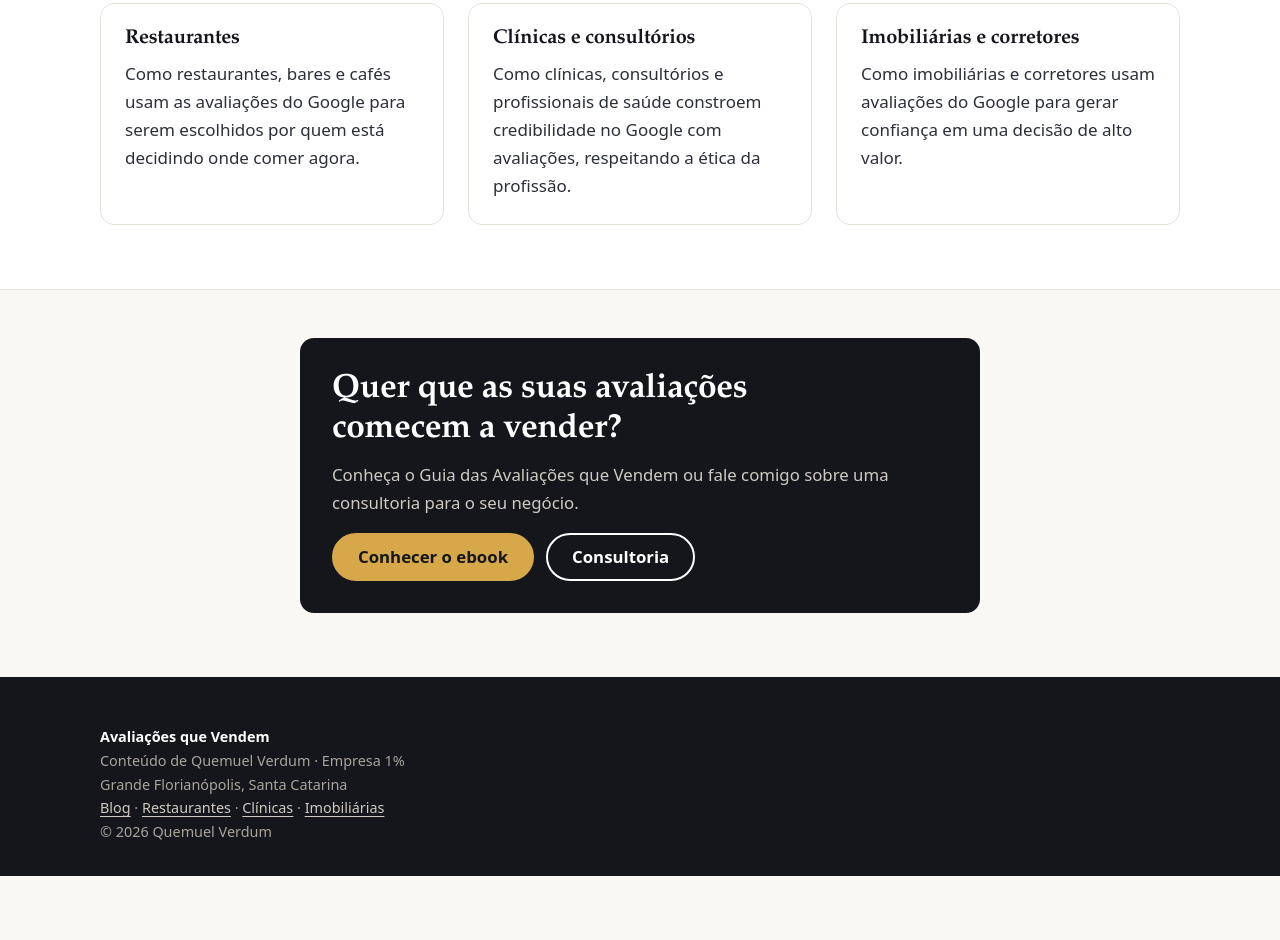
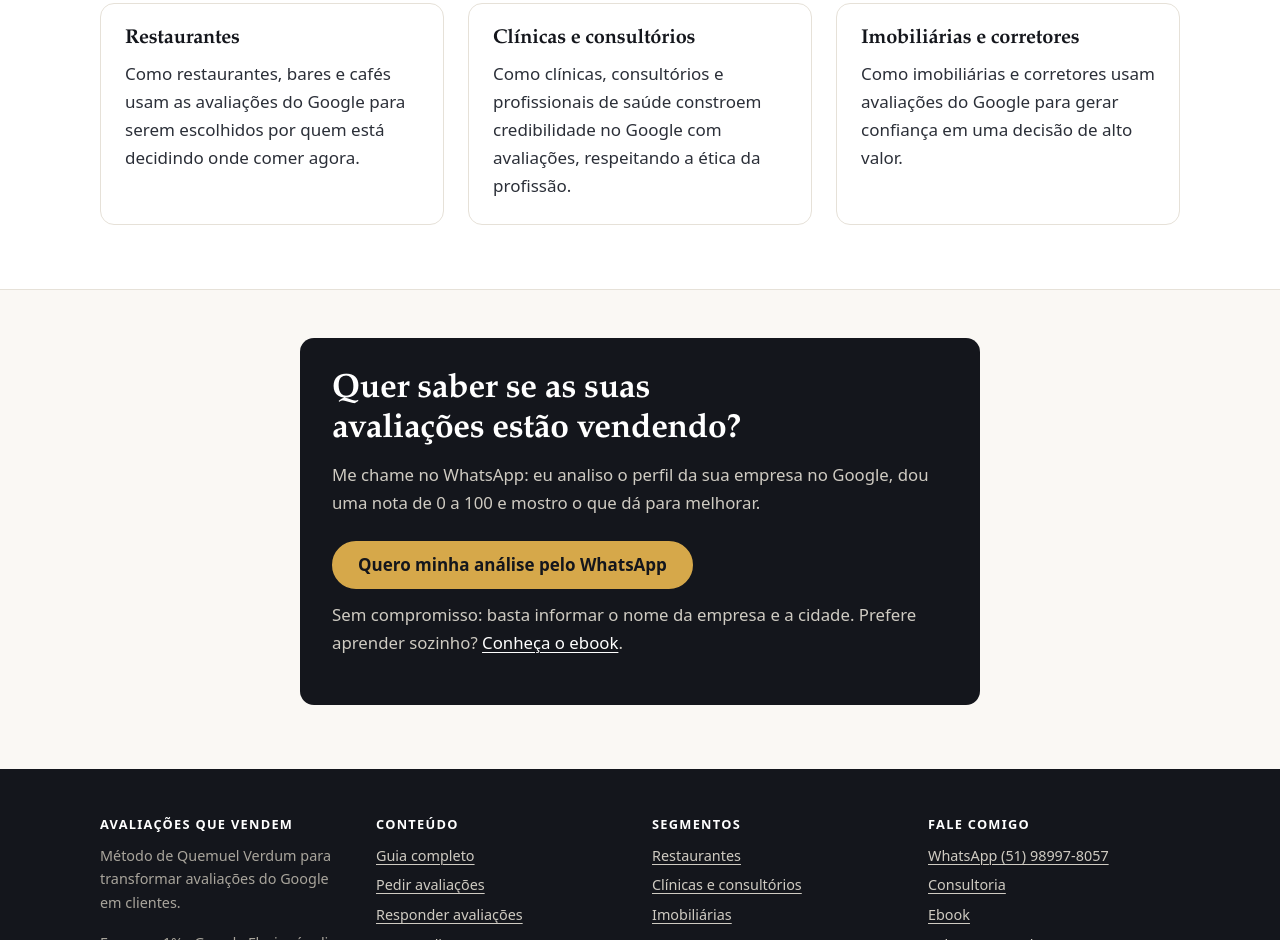
Before and after one commit to souquemuel/avaliacoes, an Astro site: page / in a window 1280 px wide. Shown: the part 1860-2800 px from the top of the page. Before the commit the page ends 2736 px from the top, so only its background shows below. Built offline with nearby package versions, Linux system fonts and the light colour scheme; Astro itself is replaced by a stand-in of ours.

Commit message:
Layouts: SEO, trilha, CTA de WhatsApp e artigo

```diff
--- a/src/layouts/Base.astro
+++ b/src/layouts/Base.astro
@@ -2,17 +2,23 @@
 import '../global.css';
 import { SITE } from '../config';
 
+export interface ItemTrilha { nome: string; url?: string }
 interface Props {
   titulo: string;
   descricao?: string;
   tipo?: 'website' | 'article';
   schema?: Record<string, unknown>[];
   semIndex?: boolean;
+  trilha?: ItemTrilha[];
+  imagem?: string;
+  trilhaVisivel?: boolean;
 }
 
-const { titulo, descricao = SITE.descricao, tipo = 'website', schema = [], semIndex = false } = Astro.props;
+const { titulo, descricao = SITE.descricao, tipo = 'website', schema = [], semIndex = false, trilha = [], imagem = '/og.png', trilhaVisivel = true } = Astro.props;
 const canonical = new URL(Astro.url.pathname, SITE.url).href;
-const tituloCompleto = titulo === SITE.nome ? titulo : `${titulo} | ${SITE.nome}`;
+const comMarca = `${titulo} | ${SITE.nome}`;
+const tituloCompleto = titulo.includes(SITE.nome) || comMarca.length > 62 ? titulo : comMarca;
+const imagemAbs = new URL(imagem, SITE.url).href;
 const caminho = Astro.url.pathname;
 
 const organizacao = {
@@ -20,20 +26,34 @@ const organizacao = {
   '@type': 'Organization',
   '@id': `${SITE.url}/#organizacao`,
   name: SITE.nome,
-  url: SITE.url,
+  alternateName: SITE.marca,
+  url: `${SITE.url}/`,
   logo: `${SITE.url}/favicon.svg`,
+  description: SITE.descricao,
   founder: { '@id': `${SITE.url}/sobre/#quemuel` },
+  areaServed: 'BR',
+  contactPoint: { '@type': 'ContactPoint', contactType: 'customer service', telephone: '+55-51-98997-8057', availableLanguage: 'pt-BR' },
   ...(SITE.perfis.length ? { sameAs: SITE.perfis } : {}),
 };
-const dados = [organizacao, ...schema];
+const dados: Record<string, unknown>[] = [organizacao, ...schema];
+if (trilha.length) {
+  dados.push({
+    '@context': 'https://schema.org',
+    '@type': 'BreadcrumbList',
+    itemListElement: [{ nome: 'Início', url: '/' }, ...trilha].map((t, i) => ({
+      '@type': 'ListItem', position: i + 1, name: t.nome, ...(t.url ? { item: new URL(t.url, SITE.url).href } : { item: canonical }),
+    })),
+  });
+}
 
 const menu = [
+  { href: '/avaliacoes-no-google/', rotulo: 'Guia completo' },
   { href: '/blog/', rotulo: 'Blog' },
-  { href: '/blog/guia-completo-avaliacoes-google/', rotulo: 'Guia completo' },
+  { href: '/avaliacoes-para/', rotulo: 'Segmentos' },
   { href: '/ebook/', rotulo: 'Ebook' },
-  { href: '/consultoria/', rotulo: 'Consultoria' },
   { href: '/sobre/', rotulo: 'Sobre' },
 ];
+const ativo = (href: string) => caminho === href || (href !== '/blog/' && caminho.startsWith(href)) || (href === '/blog/' && caminho === '/blog/');
 ---
 <!doctype html>
 <html lang="pt-BR">
@@ -43,49 +63,92 @@ const menu = [
     <title>{tituloCompleto}</title>
     <meta name="description" content={descricao} />
     <link rel="canonical" href={canonical} />
-    {semIndex && <meta name="robots" content="noindex" />}
+    <meta name="robots" content={semIndex ? 'noindex, follow' : 'index, follow, max-image-preview:large, max-snippet:-1'} />
+    <meta name="author" content={SITE.autor} />
     <link rel="icon" href="/favicon.svg" type="image/svg+xml" />
     <link rel="sitemap" href="/sitemap.xml" />
+    <link rel="alternate" type="application/rss+xml" title={SITE.nome} href="/rss.xml" />
     <meta name="theme-color" content="#14161c" />
     <meta property="og:type" content={tipo} />
     <meta property="og:locale" content="pt_BR" />
     <meta property="og:site_name" content={SITE.nome} />
-    <meta property="og:title" content={tituloCompleto} />
+    <meta property="og:title" content={titulo} />
     <meta property="og:description" content={descricao} />
     <meta property="og:url" content={canonical} />
-    <meta name="twitter:card" content="summary" />
+    <meta property="og:image" content={imagemAbs} />
+    <meta property="og:image:width" content="1200" />
+    <meta property="og:image:height" content="630" />
+    <meta name="twitter:card" content="summary_large_image" />
+    <meta name="twitter:image" content={imagemAbs} />
     <script type="application/ld+json" set:html={JSON.stringify(dados)} />
   </head>
   <body>
     <a class="pular" href="#conteudo">Pular para o conteúdo</a>
     <header class="topo">
       <div class="container">
-        <a class="logo" href="/">
-          <svg width="26" height="26" viewBox="0 0 64 64" aria-hidden="true"><path d="M32 6l7.6 15.4 17 2.5-12.3 12 2.9 16.9L32 44.8l-15.2 8 2.9-16.9-12.3-12 17-2.5z" fill="#c9a24a"/></svg>
+        <a class="logo" href="/" aria-label="Avaliações que Vendem, página inicial">
+          <svg width="24" height="24" viewBox="0 0 64 64" aria-hidden="true"><path d="M32 6l7.6 15.4 17 2.5-12.3 12 2.9 16.9L32 44.8l-15.2 8 2.9-16.9-12.3-12 17-2.5z" fill="#d6a84a"/></svg>
           <span class="logo-texto">Avaliações <span>que Vendem</span></span>
         </a>
+        <a class="cta-mobile" href="/consultoria/">Consultoria</a>
         <nav class="menu" aria-label="Menu principal">
           {menu.map((item) => (
-            <a href={item.href} aria-current={caminho === item.href ? 'page' : undefined}>{item.rotulo}</a>
+            <a href={item.href} aria-current={ativo(item.href) ? 'page' : undefined}>{item.rotulo}</a>
           ))}
+          <a class="menu-cta" href="/consultoria/" aria-current={caminho === '/consultoria/' ? 'page' : undefined}>Consultoria</a>
         </nav>
       </div>
     </header>
     <main id="conteudo">
+      {trilha.length > 0 && trilhaVisivel && (
+        <div class="container" style="padding-top:24px">
+          <nav class="trilha" aria-label="Você está em">
+            <ol>
+              <li><a href="/">Início</a></li>
+              {trilha.map((t) => <li>{t.url ? <a href={t.url}>{t.nome}</a> : <span aria-current="page">{t.nome}</span>}</li>)}
+            </ol>
+          </nav>
+        </div>
+      )}
       <slot />
     </main>
     <footer class="rodape">
       <div class="container">
-        <div>
-          <strong style="color:#fff">{SITE.nome}</strong><br />
-          Conteúdo de {SITE.autor} · {SITE.marca}<br />
-          {SITE.regiao}
+        <div class="colunas">
+          <div>
+            <h2>{SITE.nome}</h2>
+            <p>Método de {SITE.autor} para transformar avaliações do Google em clientes.</p>
+            <p>{SITE.marca} · {SITE.regiao}</p>
+          </div>
+          <nav aria-label="Conteúdo">
+            <h2>Conteúdo</h2>
+            <ul>
+              <li><a href="/avaliacoes-no-google/">Guia completo</a></li>
+              <li><a href="/avaliacoes-no-google/pedir/">Pedir avaliações</a></li>
+              <li><a href="/avaliacoes-no-google/responder/">Responder avaliações</a></li>
+              <li><a href="/avaliacoes-no-google/usar/">Usar avaliações</a></li>
+              <li><a href="/blog/">Todos os artigos</a></li>
+            </ul>
+          </nav>
+          <nav aria-label="Segmentos">
+            <h2>Segmentos</h2>
+            <ul>
+              <li><a href="/avaliacoes-para/restaurantes/">Restaurantes</a></li>
+              <li><a href="/avaliacoes-para/clinicas/">Clínicas e consultórios</a></li>
+              <li><a href="/avaliacoes-para/imobiliarias/">Imobiliárias</a></li>
+            </ul>
+          </nav>
+          <div>
+            <h2>Fale comigo</h2>
+            <ul>
+              <li><a href={SITE.whatsapp.geral} rel="noopener">WhatsApp {SITE.whatsappExibicao}</a></li>
+              <li><a href="/consultoria/">Consultoria</a></li>
+              <li><a href="/ebook/">Ebook</a></li>
+              <li><a href="/sobre/">Sobre Quemuel</a></li>
+            </ul>
+          </div>
         </div>
-        <nav aria-label="Rodapé">
-          <a href="/blog/">Blog</a> · <a href="/avaliacoes-para/restaurantes/">Restaurantes</a> ·
-          <a href="/avaliacoes-para/clinicas/">Clínicas</a> · <a href="/avaliacoes-para/imobiliarias/">Imobiliárias</a><br />
-          © {new Date().getFullYear()} {SITE.autor}
-        </nav>
+        <p class="base">© {new Date().getFullYear()} {SITE.autor}. Conteúdo educativo; não garantimos posições no Google.</p>
       </div>
     </footer>
   </body>
--- a/src/layouts/Chamada.astro
+++ b/src/layouts/Chamada.astro
@@ -1,17 +1,17 @@
 ---
-import { SITE } from '../config';
-interface Props { titulo?: string; texto?: string; }
+import { SITE, linkEbook } from '../config';
+interface Props { titulo?: string; texto?: string; botao?: string; link?: string; semEbook?: boolean }
 const {
-  titulo = 'Quer que as suas avaliações comecem a vender?',
-  texto = 'Conheça o Guia das Avaliações que Vendem ou fale comigo sobre uma consultoria para o seu negócio.',
+  titulo = 'Quer saber se as suas avaliações estão vendendo?',
+  texto = 'Me chame no WhatsApp: eu analiso o perfil da sua empresa no Google, dou uma nota de 0 a 100 e mostro o que dá para melhorar.',
+  botao = 'Quero minha análise pelo WhatsApp',
+  link = SITE.whatsapp.analise,
+  semEbook = false,
 } = Astro.props;
-const linkEbook = SITE.ebookUrl || '/ebook/';
 ---
-<aside class="chamada">
+<aside class="chamada" aria-label="Fale comigo">
   <h2>{titulo}</h2>
   <p>{texto}</p>
-  <p style="display:flex;gap:12px;flex-wrap:wrap;margin-bottom:0">
-    <a class="botao" href={linkEbook}>Conhecer o ebook</a>
-    <a class="botao secundario" style="color:#fff;border-color:#fff" href="/consultoria/">Consultoria</a>
-  </p>
+  <div class="acoes"><a class="botao" href={link} rel="noopener">{botao}</a></div>
+  <p class="nota-cta">Sem compromisso: basta informar o nome da empresa e a cidade.{!semEbook && <> Prefere aprender sozinho? <a href={linkEbook} rel="noopener" style="color:#fff">Conheça o ebook</a>.</>}</p>
 </aside>
```
Also changed, not shown: src/layouts/Post.astro (+64 -19 lines).
